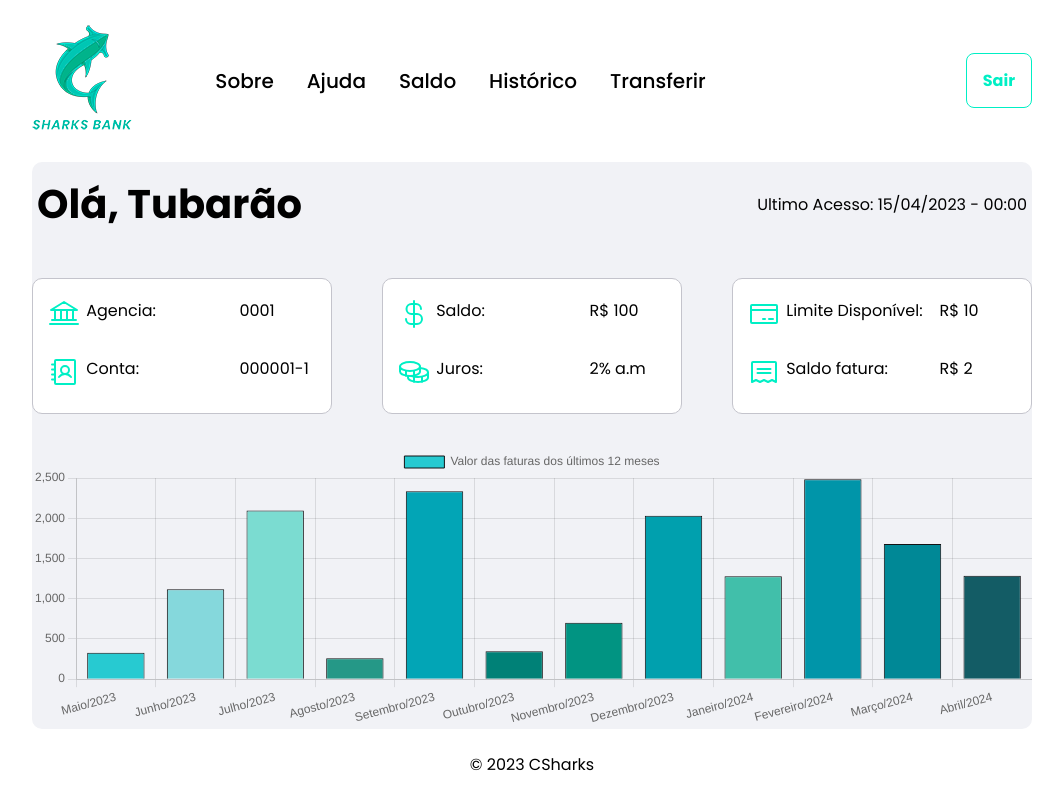
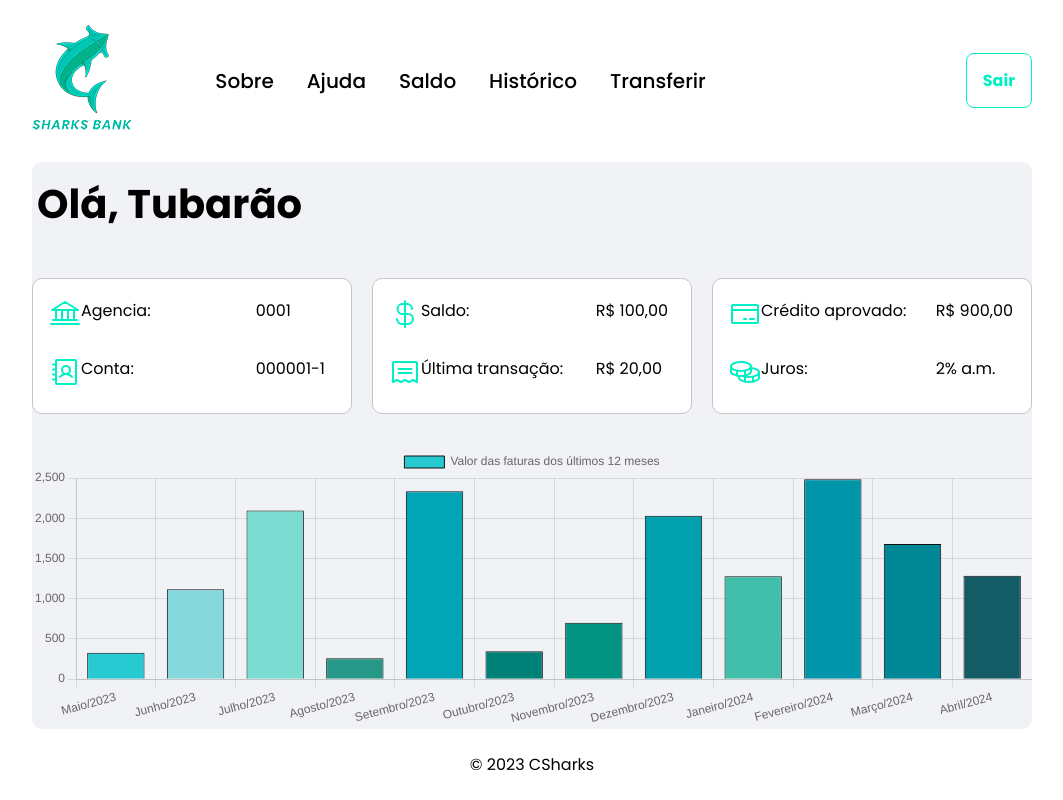
Before and after one commit to gabriele-martins/HackadevCSharks, a React (Vite) app in the folder SharksBank/: page /saldo in a window 1280 px wide. Shown: the whole page, without its empty margins (108-1171 px from the left). Built offline with nearby package versions, Linux system fonts and the light colour scheme.

Commit message:
alterações do front decididas na reunião de 18/04

```diff
--- a/SharksBank/src/components/TabelaTransacoes/index.jsx
+++ b/SharksBank/src/components/TabelaTransacoes/index.jsx
@@ -81,10 +81,10 @@ export function TabelaTransacoes(){
                     {transacoes.map((transacao, index) => (
                         <tr key={index} className={transacao.valor < 0 ?
                                           styles.transacaoNegativa : styles.transacaoPositiva}>
-                            <td>{transacao.data.toLocaleDateString()}</td>
+                            <td className={styles.data}>{transacao.data.toLocaleDateString()}</td>
                             <td>{transacao.tipo}</td>
                             <td>{transacao.detalhes}</td>
-                            <td>R$: {parseFloat(transacao.valor).toFixed(2)}</td>
+                            <td className={styles.valor}>R$: {parseFloat(transacao.valor).toFixed(2)}</td>
                         </tr>
                     ))}
                 </tbody>
--- a/SharksBank/src/components/TabelaTransacoes/index.module.css
+++ b/SharksBank/src/components/TabelaTransacoes/index.module.css
@@ -5,6 +5,7 @@
     height: 90%;
     border-collapse: separate;
     border-spacing: 0 10px;
+
 }
 
 tbody tr{
@@ -20,7 +21,16 @@ tbody tr{
 td{
     width: 25%;
     text-align: center;
+
  }
+.data{
+
+    border-radius: 10px 0 0 10px;
+}
+.valor{
+
+    border-radius: 0 10px 10px 0;
+}
 
 .transacaoPositiva{
     color: blue;
--- a/SharksBank/src/pages/Saldo/index.jsx
+++ b/SharksBank/src/pages/Saldo/index.jsx
@@ -4,7 +4,7 @@ import { MenuTransacoes } from "../../components/MenuTransacoes";
 import { Botao } from "../../components/Botao";
 import { Footer } from "../../components/Footer";
 
-import { Bank, AddressBook, CurrencyDollar, Coins , CreditCard, Receipt } from "phosphor-react";
+import { Bank, AddressBook, CurrencyDollar, Coins, CreditCard, Receipt } from "phosphor-react";
 import { Grafico } from "../../components/Grafico";
 
 import styles from "./style.module.css";
@@ -23,49 +23,50 @@ export function Saldo() {
 
       <div className={styles.conteudoSaldo}>
         <div className={styles.painelNomes}>
-            <h1>Olá, Tubarão</h1> <div>Ultimo Acesso: 15/04/2023 - 00:00</div>
+          <h1>Olá, Tubarão</h1>
         </div>
         <div className={styles.painelSuperior}>
           <div className={styles.blocoConteudo}>
             <div className={styles.blocoConteudoLinha}>
-                  <div className={styles.blocoConteudoLinhaIcone}><Bank size={32} color="#00efc5"/></div>
+              <div className={styles.blocoConteudoLinhaIcone}><Bank size={32} color="#00efc5" /></div>
               <div className={styles.blocoConteudoLinhaItem}>Agencia:&nbsp;</div>
               <div className={styles.blocoConteudoLinhaValue}>0001</div>
             </div>
             <div className={styles.blocoConteudoLinha}>
-                <div className={styles.blocoConteudoLinhaIcone}><AddressBook size={32} color="#00efc5"/></div>
+              <div className={styles.blocoConteudoLinhaIcone}><AddressBook size={32} color="#00efc5" /></div>
               <div className={styles.blocoConteudoLinhaItem}>Conta:&nbsp;</div>
               <div className={styles.blocoConteudoLinhaValue}>000001-1</div>
             </div>
           </div>
+
           <div className={styles.blocoConteudo}>
             <div className={styles.blocoConteudoLinha}>
-                  <div className={styles.blocoConteudoLinhaIcone}><CurrencyDollar size={32} color="#00efc5"/></div>
+              <div className={styles.blocoConteudoLinhaIcone}><CurrencyDollar size={32} color="#00efc5" /></div>
               <div className={styles.blocoConteudoLinhaItem}>Saldo:&nbsp;</div>
-                  <div className={styles.blocoConteudoLinhaValue}>R$ 100</div>
+              <div className={styles.blocoConteudoLinhaValue}>R$ 100,00</div>
             </div>
             <div className={styles.blocoConteudoLinha}>
-                  <div className={styles.blocoConteudoLinhaIcone}><Coins size={32} color="#00efc5"/></div>
-                  <div className={styles.blocoConteudoLinhaItem}>Juros:&nbsp;</div>
-                  <div className={styles.blocoConteudoLinhaValue}>2% a.m</div>
+              <div className={styles.blocoConteudoLinhaIcone}><Receipt size={32} color="#00efc5" /></div>
+              <div className={styles.blocoConteudoLinhaItem}>Última transação:&nbsp;</div>
+              <div className={styles.blocoConteudoLinhaValue}>R$ 20,00</div>
             </div>
           </div>
           <div className={styles.blocoConteudo}>
             <div className={styles.blocoConteudoLinha}>
-                  <div className={styles.blocoConteudoLinhaIcone}><CreditCard size={32} color="#00efc5"/></div>
-                  <div className={styles.blocoConteudoLinhaItem}>Limite Disponível:&nbsp;</div>
-                  <div className={styles.blocoConteudoLinhaValue}>R$ 10</div>
+              <div className={styles.blocoConteudoLinhaIcone}><CreditCard size={32} color="#00efc5" /></div>
+              <div className={styles.blocoConteudoLinhaItem}>Crédito aprovado:&nbsp;</div>
+              <div className={styles.blocoConteudoLinhaValue}>R$ 900,00</div>
             </div>
             <div className={styles.blocoConteudoLinha}>
-                  <div className={styles.blocoConteudoLinhaIcone}><Receipt size={32} color="#00efc5"/></div>
-                  <div className={styles.blocoConteudoLinhaItem}>Saldo fatura:&nbsp;</div>
-                  <div className={styles.blocoConteudoLinhaValue}>R$ 2</div>
+              <div className={styles.blocoConteudoLinhaIcone}><Coins size={32} color="#00efc5" /></div>
+              <div className={styles.blocoConteudoLinhaItem}>Juros:&nbsp;</div>
+              <div className={styles.blocoConteudoLinhaValue}>2% a.m.</div>
             </div>
           </div>
 
 
         </div>
-          <div className={styles.painelInferior}><Grafico/></div>
+        <div className={styles.painelInferior}><Grafico /></div>
       </div>
 
       <Footer />
--- a/SharksBank/src/pages/Saldo/style.module.css
+++ b/SharksBank/src/pages/Saldo/style.module.css
@@ -50,7 +50,7 @@
 }
 
 .blocoConteudo{
-  width: 30%;
+  width: 32%;
   height: 80%;
   /* background-color: var(--ciano); */
   background-color: var(--branco);
@@ -76,14 +76,14 @@
 }
 
 .blocoConteudoLinhaItem{
-  flex: 4;
+  flex: 5.5;
   height: 100%;
   font-size: 1rem;
 
 }
 
 .blocoConteudoLinhaValue{
-  flex: 2;
+  flex: 2.5;
   height: 100%;
   font-size: 1rem;
 }
--- a/SharksBank/src/pages/Transferencia/index.jsx
+++ b/SharksBank/src/pages/Transferencia/index.jsx
@@ -68,10 +68,11 @@ export function Transferencia() {
             <p id={styles["infoContaValue"]}>3002</p>
             <p id={styles["infoContaLabel"]}>Conta</p>
             <p id={styles["infoContaValue"]}>01493238-7</p>
-            <p id={styles["infoContaLabel"]}>Saldo Disponível</p>
-            <p id={styles["infoContaValue"]}>R$ 2.000,00</p>
             <p id={styles["infoContaLabel"]}>Saldo</p>
             <p id={styles["infoContaValue"]}>R$ 1.000,00</p>
+            <p id={styles["infoContaLabel"]}>Crédito aprovado</p>
+            <p id={styles["infoContaValue"]}>R$ 900,00</p>
+
           </div>
         }
       >
@@ -105,8 +106,8 @@ export function Transferencia() {
                 errors={errors}
                 tamanhoMax={9}
                 tamanhoMin={9}
-                desabilitar={watch("cpf")}
-                obrigatorio={!watch("cpf")}
+                // desabilitar={watch("cpf")}
+                // obrigatorio={!watch("cpf")}
               />
             </div>
             <CampoInput
@@ -119,8 +120,8 @@ export function Transferencia() {
               errors={errors}
               tamanhoMax={14}
               tamanhoMin={14}
-              desabilitar={watch("conta") || watch("agencia")}
-              obrigatorio={!(watch("conta") || watch("agencia"))}
+              // desabilitar={watch("conta") || watch("agencia")}
+              // obrigatorio={!(watch("conta") || watch("agencia"))}
             />
 
             <CampoInput
```
Lines whose indentation alone changed are shown as unchanged.
